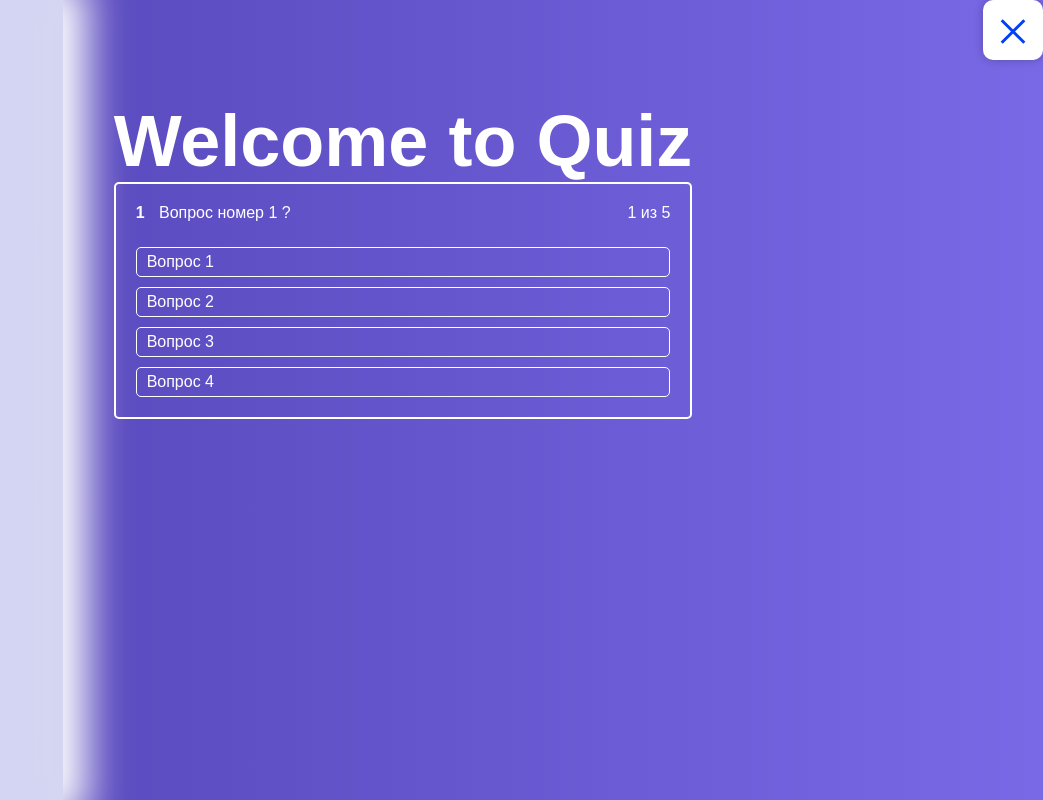
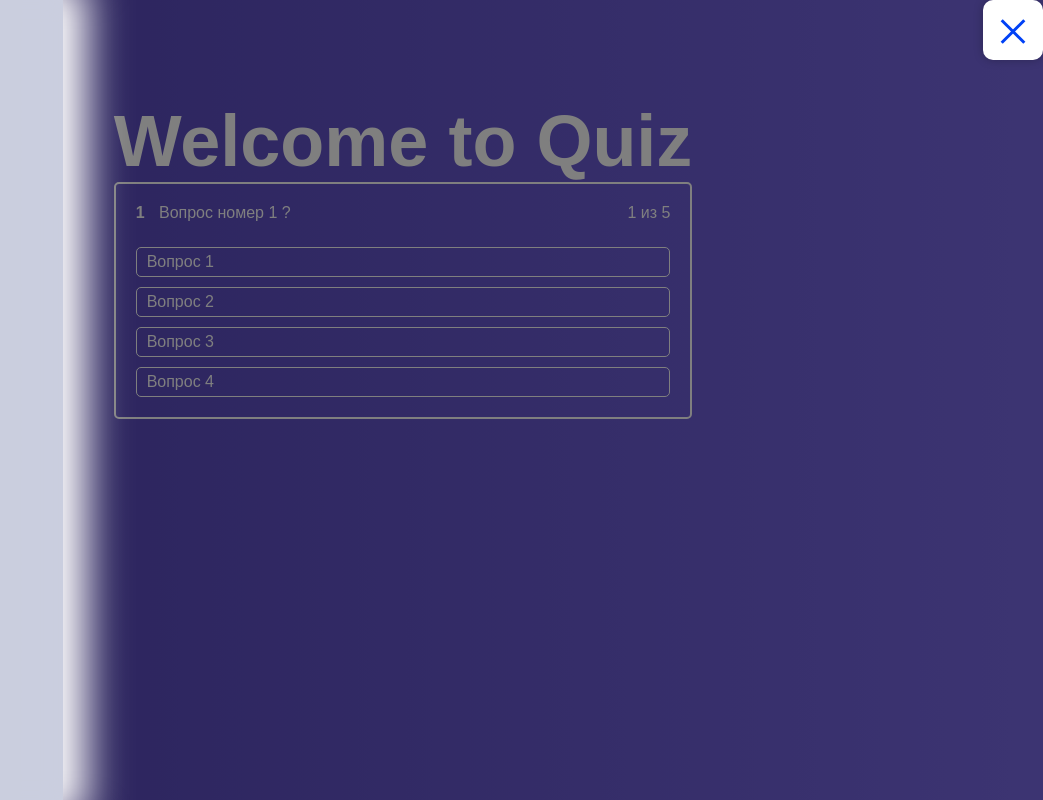
Before and after one commit to FilippSchastnyi/Quiz, a React (Create React App) app: page / in a window 1280 px wide. Both pictures are taken after a click on the button 1250 px from the left and 30 px from the top of the page. Shown: the whole page, without its empty margins (237-1280 px from the left). Built offline with nearby package versions, Linux system fonts and the light colour scheme.

Commit message:
Backdrop is complite

```diff
--- a/src/components/Navigation/Nav.jsx
+++ b/src/components/Navigation/Nav.jsx
@@ -1,12 +1,22 @@
-import React from "react";
+import React, {Component} from "react";
 import classes from './Nav.module.scss'
+import Backdrop from "../UI/Backdrop/Backdrop";
 
-const Nav = props => {
+class Nav extends Component {
+
+
+    onBackdropClick(){
+        console.log('hello')
+    }
+
+    render() {
         const cls = [classes.Nav]
-    if (!props.isOpen){
+
+        if (!this.props.isOpen) {
             cls.push(classes.close)
         }
         return (
+            <React.Fragment>
                 <div className={cls.join(' ')}>
                     <aside>
                         <div>
@@ -16,7 +26,13 @@ const Nav = props => {
                         </div>
                     </aside>
                 </div>
+                {this.props.isOpen
+                    ? <Backdrop
+                    onBackdropClick = {this.props.onBackdropClick}/>
+                    : null}
+            </React.Fragment>
         )
+    }
 }
 
 export default Nav
--- a/src/components/Navigation/Nav.module.scss
+++ b/src/components/Navigation/Nav.module.scss
@@ -5,7 +5,7 @@
   bottom: 0;
   width: 300px;
   min-height: 100%;
-  z-index: 10;
+  z-index: 100;
   transition: all 0.3s ease;
   -webkit-backdrop-filter: blur(10px);
   backdrop-filter: blur(10px);
--- /dev/null
+++ b/src/components/UI/Backdrop/Backdrop.jsx
@@ -0,0 +1,13 @@
+import React from "react";
+import classes from "./Backdrop.module.scss"
+
+const Backdrop = props => {
+    return(
+        <div className={classes.Backdrop}
+        onClick={props.onBackdropClick}
+        >
+        </div>
+    )
+}
+
+export default Backdrop
--- /dev/null
+++ b/src/components/UI/Backdrop/Backdrop.module.scss
@@ -0,0 +1,9 @@
+.Backdrop {
+  position: fixed;
+  top: 0;
+  right: 0;
+  bottom: 0;
+  left: 0;
+  z-index: 50;
+  background-color: rgba(0, 0, 0, 0.5);
+}
--- a/src/components/UI/Burger/Burger.module.scss
+++ b/src/components/UI/Burger/Burger.module.scss
@@ -6,6 +6,7 @@
   border-radius: 10px;
   height: 60px;
   width: 60px;
+  z-index: 100;
 
   i {
     position: absolute;
--- a/src/hoc/Layout/Layout.jsx
+++ b/src/hoc/Layout/Layout.jsx
@@ -15,11 +15,18 @@ class Layout extends Component {
         })
     }
 
+    onBackdropClick() {
+        this.setState({
+            isOpen: false
+        })
+    }
+
     render() {
         return (
             <div className={classes.Layout}>
                 <Nav
-                isOpen = {this.state.isOpen}
+                    isOpen={this.state.isOpen}
+                    onBackdropClick={this.onBackdropClick.bind(this)}
                 />
                 <Burger
                     onToggle={this.handleBurgerClick.bind(this)}
```
Also changed, not shown: 1 other file (tests, documents, lock files or other folders). Lines whose indentation alone changed are shown as unchanged.
